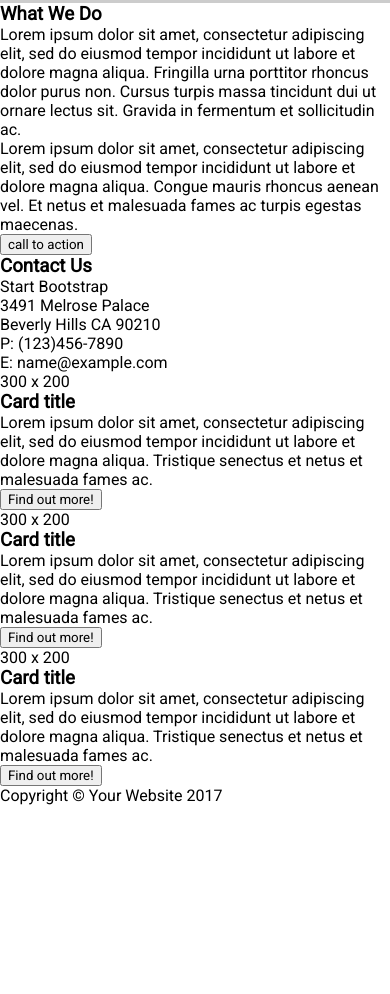
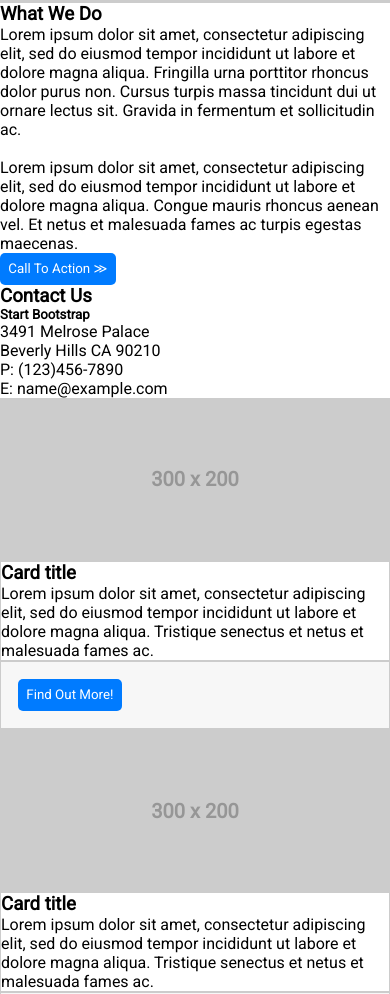
Before and after one commit to LizbethFP/mi-pagina, a plain HTML site: page index.html in a window 390 px wide. Shown: the part 807-1801 px from the top of the page. Before the commit the page ends 1612 px from the top, so only its background shows below. Drawn offline with Linux system fonts and the light colour scheme.

Commit message:
añadiendo más clases a mobile-style

```diff
--- a/css/main.css
+++ b/css/main.css
@@ -83,3 +83,33 @@ h2 {
   background: #cccccc;
   padding: 5rem 0;
 }
+
+button {
+  background-color: #007bff;
+  color: #fff;
+  border-radius: 5px;
+  border: none;
+  padding: 0.625em;
+}
+
+.bg-number {
+  background-color: #cccccc;
+  color: #969696;
+  padding: 3.4375em;
+  font-size: 20px;
+  text-align: center;
+  font-weight: bold;
+}
+
+.bg-button {
+  background-color: #f7f7f7;
+  padding: 1.0625em;
+}
+
+.box-card {
+  border: 1px solid #cccccc;
+}
+
+footer {
+  padding: 3rem;
+}
--- a/index.html
+++ b/index.html
@@ -36,11 +36,12 @@
   <section>
     <h3 class="text-capitalize">what we do</h3>
     <p>Lorem ipsum dolor sit amet, consectetur adipiscing elit, sed do eiusmod tempor incididunt ut labore et dolore magna aliqua. Fringilla urna porttitor rhoncus dolor purus non. Cursus turpis massa tincidunt dui ut ornare lectus sit. Gravida in fermentum et sollicitudin ac.</p>
+    <br>
     <p>Lorem ipsum dolor sit amet, consectetur adipiscing elit, sed do eiusmod tempor incididunt ut labore et dolore magna aliqua. Congue mauris rhoncus aenean vel. Et netus et malesuada fames ac turpis egestas maecenas.</p>
-    <button type="button" name="button">call to action</button>
+    <button type="button" name="button" class="text-capitalize">call to action &Gt;</button>
     <div>
       <h3 class="text-capitalize">contact us</h3>
-      <p class="text-capitalize">start bootstrap</p>
+      <h5 class="text-capitalize">start bootstrap</h5>
       <p class="text-capitalize">3491 melrose palace</p>
       <p class="text-capitalize">beverly hills CA 90210</p>
       <p>P: (123)456-7890</p>
@@ -49,39 +50,39 @@
   </section>
   <section>
     <div class="">
-      <div class="">300 x 200
+      <div class="bg-number box-card">300 x 200
       </div>
-      <div class="">
+      <div class="box-card">
         <h3>Card title</h3>
         <p>Lorem ipsum dolor sit amet, consectetur adipiscing elit, sed do eiusmod tempor incididunt ut labore et dolore magna aliqua. Tristique senectus et netus et malesuada fames ac.</p>
       </div>
-      <div class="">
-        <button type="button" name="button">Find out more!</button>
+      <div class="bg-button box-card">
+        <button type="button" name="button" class="text-capitalize">Find out more!</button>
       </div>
     </div>
-    <div class="">300 x 200
+    <div class="bg-number box-card">300 x 200
     </div>
-    <div class="">
+    <div class="box-card">
       <h3>Card title</h3>
       <p>Lorem ipsum dolor sit amet, consectetur adipiscing elit, sed do eiusmod tempor incididunt ut labore et dolore magna aliqua. Tristique senectus et netus et malesuada fames ac.</p>
     </div>
-    <div class="">
-      <button type="button" name="button">Find out more!</button>
+    <div class="bg-button box-card">
+      <button type="button" name="button" class="text-capitalize">Find out more!</button>
     </div>
   </div>
-  <div class="">300 x 200
+  <div class="bg-number box-card">300 x 200
   </div>
-  <div class="">
+  <div class="box-card">
     <h3>Card title</h3>
     <p>Lorem ipsum dolor sit amet, consectetur adipiscing elit, sed do eiusmod tempor incididunt ut labore et dolore magna aliqua. Tristique senectus et netus et malesuada fames ac.</p>
   </div>
-  <div class="">
-    <button type="button" name="button">Find out more!</button>
+  <div class="bg-button box-card">
+    <button type="button" name="button" class="text-capitalize">Find out more!</button>
   </div>
 </div>
   </section>
 
-  <footer>
+  <footer class="bg-reverse text-center">
     <p class="text-capitalize">copyright &#169; your website 2017</p>
   </footer>
 
```
